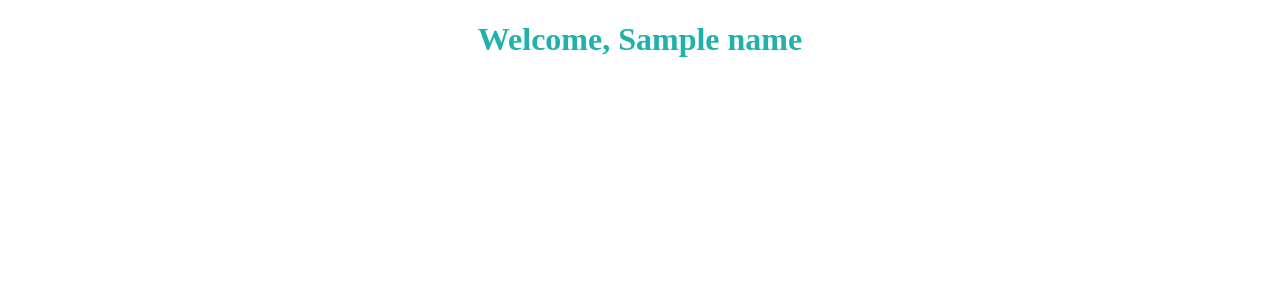
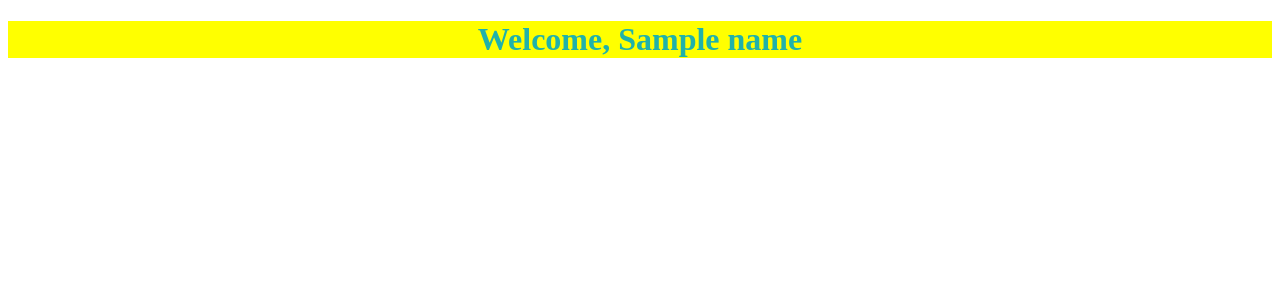
Before and after one commit to Oceanblue713/user-signup, a Flask app: template templates/hello_form.html in a window 1280 px wide. Shown: the top 300 px of the page. Run offline with Flask 2, Linux system fonts and the light colour scheme; the template is opened without the code that fills it: most values are stand-ins (such as "Sample title", 1, 10 or a date in 2020).

Commit message:
Final commit

```diff
--- a/templates/base.html
+++ b/templates/base.html
@@ -6,6 +6,7 @@
             .welcome{
                 text-align: center;
                 color:lightseagreen;
+                background-color: yellow;
             }
             h1{
                 color:blueviolet;
```
Also changed, not shown: 1 other file.
